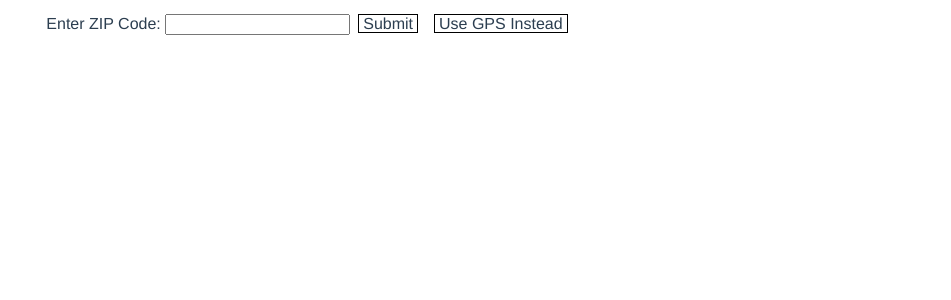
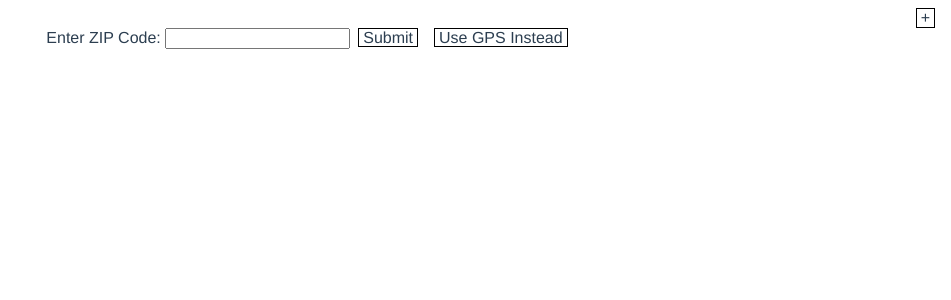
Before and after one commit to etekweb/clear-skies, a Vue app: page / in a window 1280 px wide. Shown: the top 300 px of the page, without its empty margins (329-1280 px from the left). Built offline with nearby package versions, Linux system fonts and the light colour scheme.

Commit message:
added basic location management

```diff
--- a/src/App.vue
+++ b/src/App.vue
@@ -1,12 +1,6 @@
 <template>
   <div id="app">
-    <div class="start">
-      Enter ZIP Code:
-      <input type="number" @keypress.enter="setLocationWithZIP" v-model="zip" />
-      <div @click="setLocationWithZIP" class="submit">Submit</div>
-      <div @click="setLocationWithGPS" class="submit">Use GPS Instead</div>
-    </div>
-    <div class="location">{{city}}{{state ? ', ' + state : ''}}</div>
+    <LocationList @setLocation="setLocation" :currentLocation="currentLocation" />
     <div class="time-wrap">
       <div v-for="(hour, index) of hourlyToday" class="timeRow" :key="index">
         <span class="time">{{convertTime(hour.startTime)}}</span>
@@ -19,18 +13,25 @@
 
 <script>
 import Axios from "axios";
-import zipcodes from "zipcodes";
+import LocationList from "@/components/LocationList.vue";
 
 export default {
-  name: "Home",
+  components: {
+    LocationList
+  },
   data() {
     return {
-      zip: "",
-      city: "",
-      state: "",
+      currentLocation: {},
       props: {},
       forecast: [],
-      hourly: []
+      hourly: [],
+      locations: [
+        {
+          name: "Cloquet, MN",
+          lat: 47.1234,
+          long: -69.42
+        }
+      ]
     };
   },
   computed: {
@@ -42,31 +43,9 @@ export default {
     }
   },
   methods: {
-    setLocationWithZIP() {
-      const location = zipcodes.lookup(this.zip);
-      console.log(location);
-      if (location) {
-        this.city = location.city;
-        this.state = location.state;
-        this.getWeatherData(location.latitude, location.longitude);
-        document.activeElement.blur();
-      } else {
-        alert("Please enter a valid ZIP code.");
-      }
-    },
-    setLocationWithGPS() {
-      this.zip = "";
-      this.city = "Getting Location..."
-      this.state = "";
-      if (navigator.geolocation) {
-        navigator.geolocation.getCurrentPosition(pos => {
-          this.city = "Current Location";
-          this.getWeatherData(pos.coords.latitude, pos.coords.longitude);
-        });
-      } else {
-        alert("Geolocation is not supported by this browser.");
-        this.city = "";
-      }
+    setLocation(location) {
+      this.currentLocation = location;
+      this.getWeatherData(location.lat, location.long);
     },
     getWeatherData(lat, long) {
       Axios.get("https://api.weather.gov/points/" + lat + "," + long)
@@ -95,7 +74,7 @@ export default {
       const d = new Date(time);
       let hour = d.getHours();
       // Set AM and PM
-      let tod = hour > 11 ? 'p' : 'a';
+      let tod = hour > 11 ? "p" : "a";
       // Remove 13-23 from range (for 12 hour time)
       hour = hour % 12;
       // If hour is 0, it is midnight or noon, so set to 12
@@ -120,23 +99,8 @@ export default {
 .start {
   line-height: 32px;
 }
-.submit {
-  /* height: 50px; */
-  display: inline;
-  border: 1px solid black;
-  text-align: center;
-  /* display: table-cell;
-  vertical-align: middle; */
-  cursor: pointer;
-  user-select: none;
-  margin: 0 8px;
-  padding: 0 4px;
-  white-space: nowrap;
-}
-.location {
-  margin: 8px 0 16px 0;
-}
 .time-wrap {
+  margin-top: 24px;
   display: flex;
   flex-direction: column;
   align-items: center;
--- /dev/null
+++ b/src/components/LocationList.vue
@@ -0,0 +1,101 @@
+<template>
+  <div class="location-manager">
+    <div class="locations-bar">
+      <div class="location-list">
+        <div
+          v-for="(location, index) of $store.state.locations"
+          class="btn"
+          :class="{selected: currentLocation === location}"
+          @click="setLocation(location)"
+          :key="index"
+        >{{location.name}}</div>
+      </div>
+      <div class="btn" @click="showAddLocationForm = !showAddLocationForm">+</div>
+    </div>
+    <div class="add-location" v-if="showAddLocationForm">
+      Enter ZIP Code:
+      <input type="number" @keypress.enter="addLocationWithZIP" v-model="zip" />
+      <div @click="addLocationWithZIP" class="btn">Submit</div>
+      <div @click="addLocationWithGPS" class="btn">Use GPS Instead</div>
+    </div>
+  </div>
+</template>
+
+<script>
+import zipcodes from "zipcodes";
+
+export default {
+  props: {
+    currentLocation: Object,
+  },
+  data() {
+    return {
+      zip: "",
+      showAddLocationForm: true
+    };
+  },
+  methods: {
+    addLocationWithZIP() {
+      const res = zipcodes.lookup(this.zip);
+      if (res) {
+        const location = {};
+        location.name = res.city + ", " + res.state;
+        location.lat = res.latitude;
+        location.long = res.longitude;
+        this.$store.commit("addLocation", location);
+        this.setLocation(location);
+        document.activeElement.blur();
+      } else {
+        alert("Please enter a valid ZIP code.");
+      }
+    },
+    addLocationWithGPS() {
+      this.zip = "";
+      if (navigator.geolocation) {
+        navigator.geolocation.getCurrentPosition(pos => {
+          const location = {};
+          location.name = "Current Location";
+          location.lat = pos.coords.latitude;
+          location.long = pos.coords.longitude;
+          this.$store.commit("addLocation", location);
+          this.setLocation(location);
+        });
+      } else {
+        alert("Geolocation is not supported by this browser.");
+      }
+    },
+    setLocation(location) {
+      this.$emit("setLocation", location);
+      this.showAddLocationForm = false;
+    }
+  }
+};
+</script>
+
+<style scoped>
+.locations-bar {
+  width: 100%;
+  display: flex;
+  justify-content: space-between;
+}
+.location-list {
+  display: flex;
+  overflow-x: scroll;
+}
+.btn {
+  /* height: 50px; */
+  display: inline;
+  border: 1px solid black;
+  text-align: center;
+  /* display: table-cell;
+  vertical-align: middle; */
+  cursor: pointer;
+  user-select: none;
+  margin: 0 8px;
+  padding: 0 4px;
+  white-space: nowrap;
+}
+.btn.selected {
+  text-decoration: underline;
+}
+</style>
--- a/src/store/index.js
+++ b/src/store/index.js
@@ -5,8 +5,12 @@ Vue.use(Vuex)
 
 export default new Vuex.Store({
   state: {
+    locations: [],
   },
   mutations: {
+    addLocation(state, payload) {
+      state.locations.push(payload);
+    }
   },
   actions: {
   },
```
